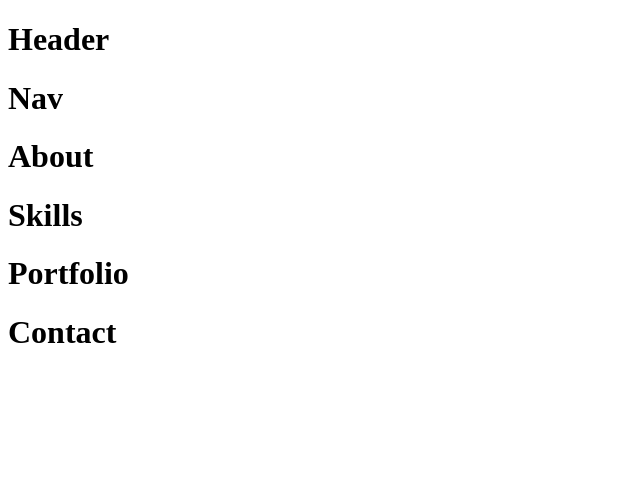
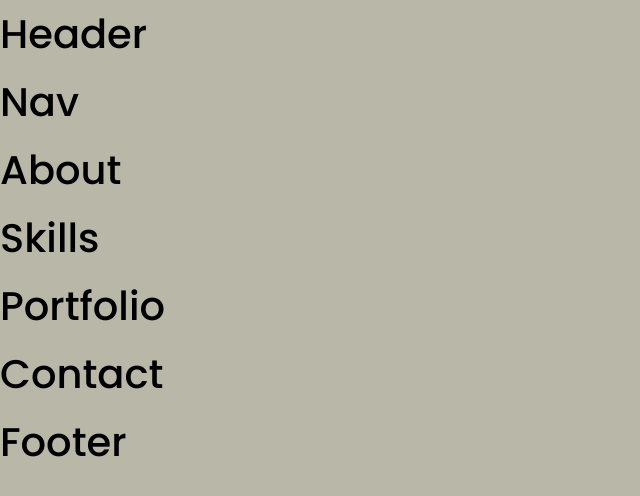
Before and after one commit to jtellkampf94/portfolio-final, a React (Create React App) app: page / in a window 1280 px wide. Shown: the top 496 px of the page, without its empty margins (0-640 px from the left). Built offline with nearby package versions, Linux system fonts and the light colour scheme.

Commit message:
Added general styles

```diff
--- a/src/App.tsx
+++ b/src/App.tsx
@@ -4,6 +4,7 @@
 import Skills from "./components/Skills";
 import Portfolio from "./components/Portfolio";
 import Contact from "./components/Contact";
+import Footer from "./components/Footer";
 
 const App = () => {
   return (
@@ -14,6 +15,7 @@
       <Skills />
       <Portfolio />
       <Contact />
+      <Footer />
     </>
   );
 };
--- a/src/index.scss
+++ b/src/index.scss
@@ -0,0 +1,61 @@
+@import url("https://fonts.googleapis.com/css2?family=Poppins:wght@300;400;500;600&display=swap");
+
+$color-primary: #4e5166;
+$color-secondary: #7c90a0;
+$color-bg-variant: #b5aa9d;
+$color-bg: #b9b7a7;
+$color-tertiary: #747274;
+
+$width-lg: 75%;
+$width-md: 86%;
+$width-sm: 90%;
+
+* {
+  margin: 0;
+  padding: 0;
+  box-sizing: border-box;
+  border: 0;
+  outline: 0;
+  list-style: none;
+  text-decoration: none;
+}
+
+html {
+  scroll-behavior: smooth;
+}
+
+body {
+  font-family: "Poppins", sans-serif;
+  background-color: $color-bg;
+  line-height: 1.7;
+}
+
+.container {
+  width: $width-lg;
+  margin: 0 auto;
+}
+
+h1,
+h2,
+h3,
+h4,
+h5 {
+  font-weight: 500;
+}
+
+h1 {
+  font-size: 2.5rem;
+}
+
+section {
+  margin-top: 8rem;
+}
+
+section > h2,
+section > h5 {
+  text-align: center;
+}
+
+section > h2 {
+  margin-bottom: 3rem;
+}
```
